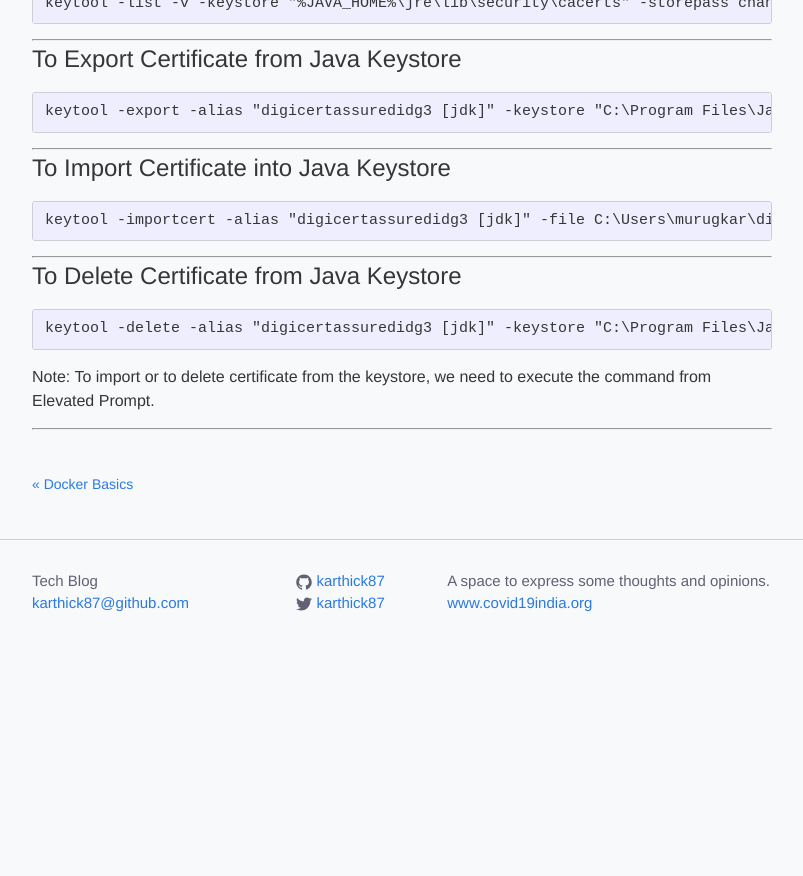
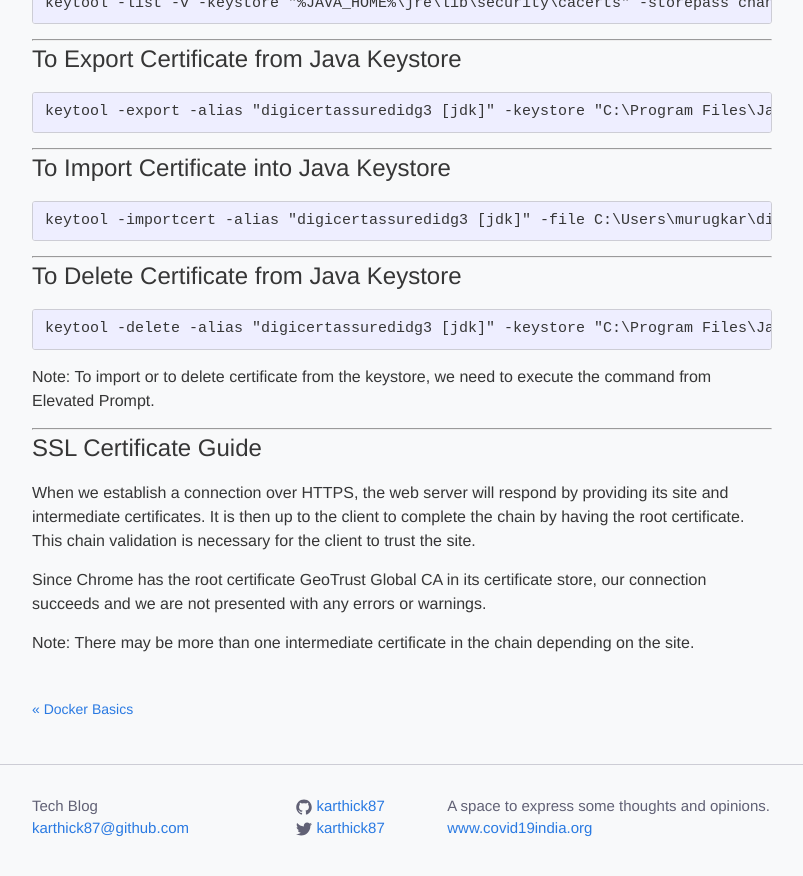
Before and after one commit to karthick87/karthick87.github.io, a Jekyll site: the page built from _posts/2022-08-01-java_installation_windows.md, in a window 1280 px wide and 900 px high, scrolled down 1512 px. Shown: the top 876 px of the window, without its empty margins (238-1041 px from the left). Built offline with Jekyll 4.4.1, drawn with Linux system fonts in a browser that asks for light colours; a script that is not in the unit is left out; before the commit the page ends 2187 px from its top, so only the background shows below that.

Commit message:
Update 2022-08-01-java_installation_windows.md

```diff
--- a/_posts/2022-08-01-java_installation_windows.md
+++ b/_posts/2022-08-01-java_installation_windows.md
@@ -77,3 +77,9 @@ keytool -delete -alias "digicertassuredidg3 [jdk]" -keystore "C:\Program Files\J
 Note: To import or to delete certificate from the keystore, we need to execute the command from Elevated Prompt.
 
 ---
+# SSL Certificate Guide
+When we establish a connection over HTTPS, the web server will respond by providing its site and intermediate certificates. It is then up to the client to complete the chain by having the root certificate. This chain validation is necessary for the client to trust the site.
+
+Since Chrome has the root certificate GeoTrust Global CA in its certificate store, our connection succeeds and we are not presented with any errors or warnings.
+
+Note: There may be more than one intermediate certificate in the chain depending on the site.
```
